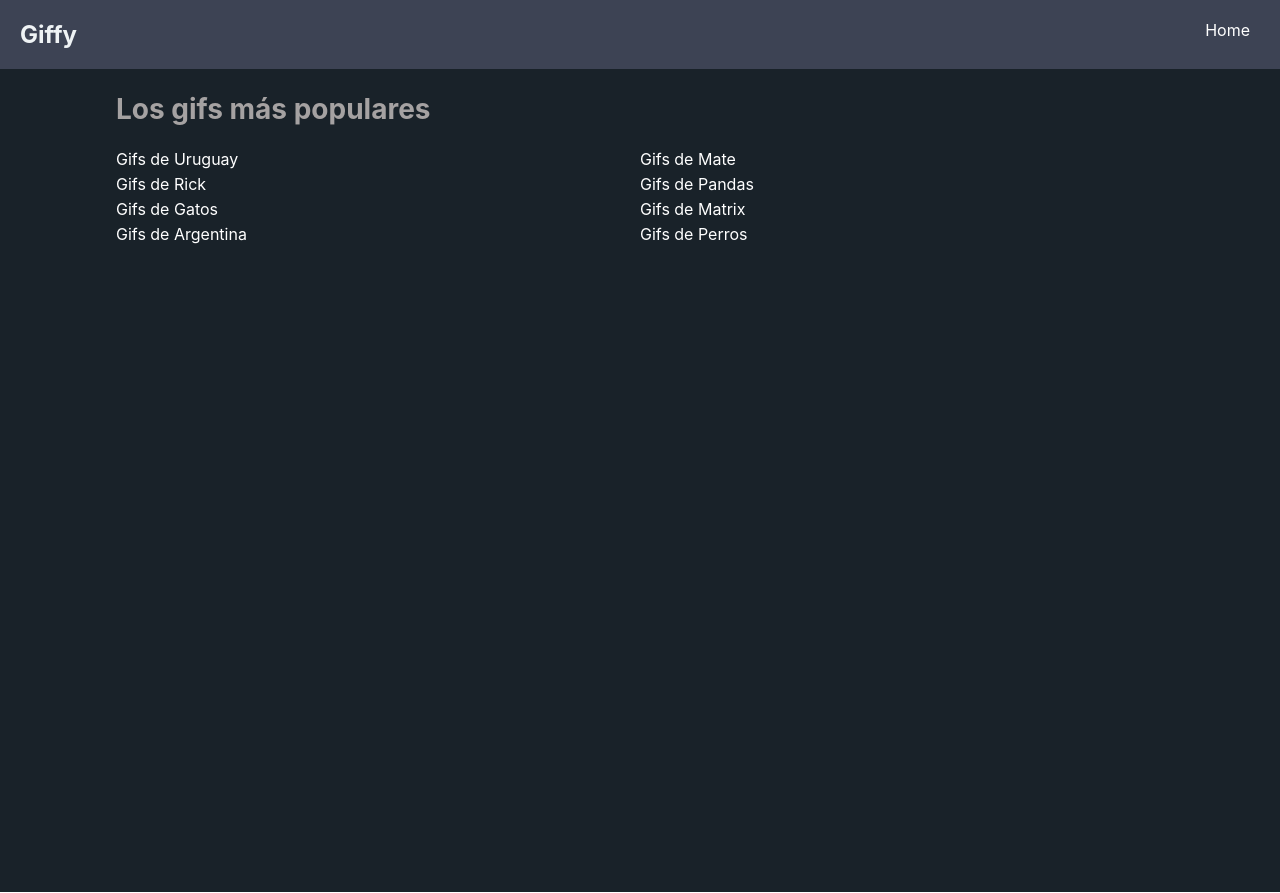
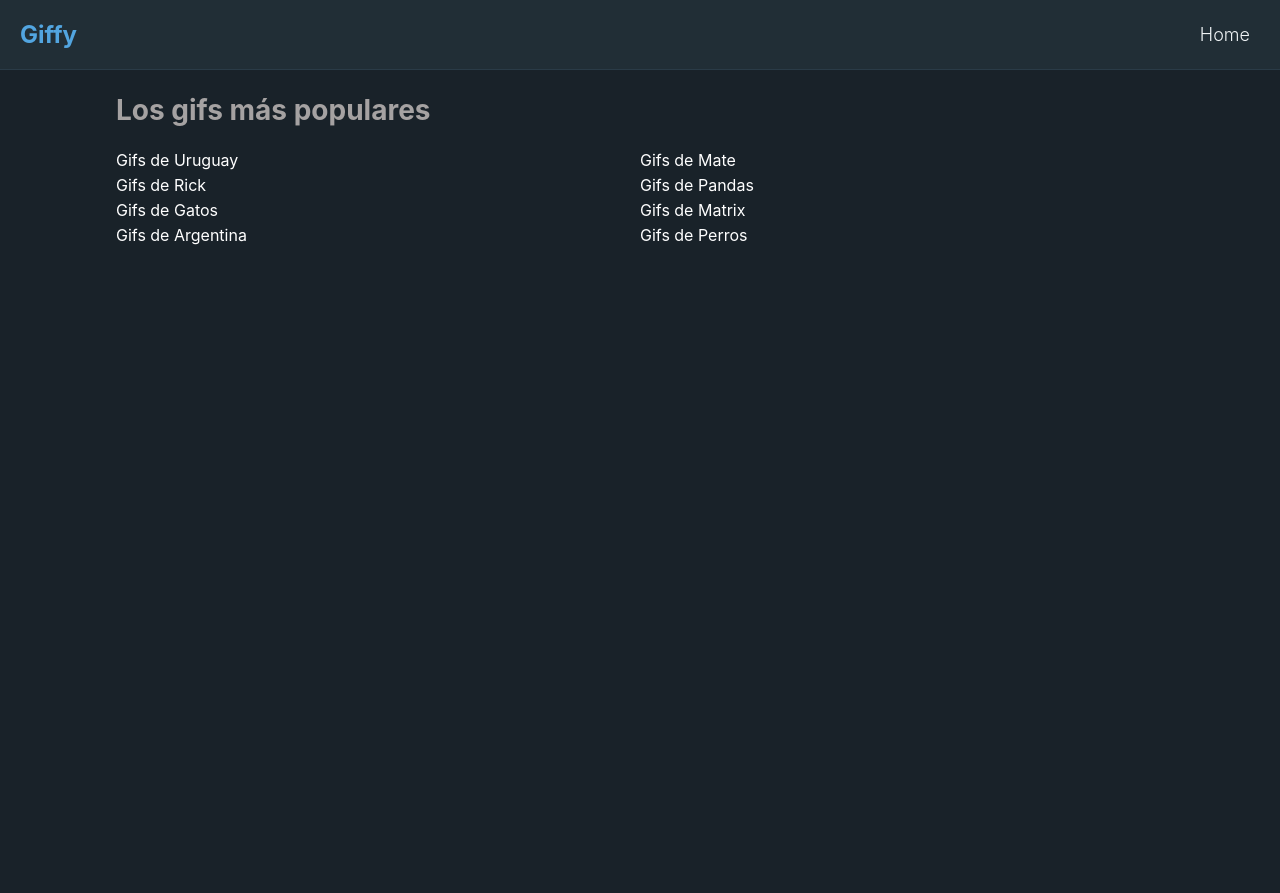
Before and after one commit to lucaspintos909/giffy, a React (Create React App) app: page / in a window 1280 px wide. Built offline with nearby package versions, Linux system fonts and the light colour scheme.

Commit message:
refactor(nav): Cambiando estilos del nav

```diff
--- a/src/components/Navbar/Navbar.css
+++ b/src/components/Navbar/Navbar.css
@@ -1,20 +1,21 @@
 .navbar {
   display: flex;
   justify-content: space-between;
+  align-items: center;
   padding: 20px;
-  background-color: #3d4354;
+  background-color: var(--container-color);
+  border-bottom: 1px solid var(--border-color);
 }
 
 .navbar__title {
+  color: var(--primary-color);
   margin: 0;
 }
 
-.navbar__link {
-  text-decoration: none;
-  color: white;
-  transition: color 0.3s ease;
+.navbar__btn{
+  font-size: 18px;
+  font-weight: 300;
 }
-
-.navbar__link:hover {
-  color: rgb(182, 182, 182);
+.navbar__btn:hover{
+  color: var(--text-color-alt);
 }
```
